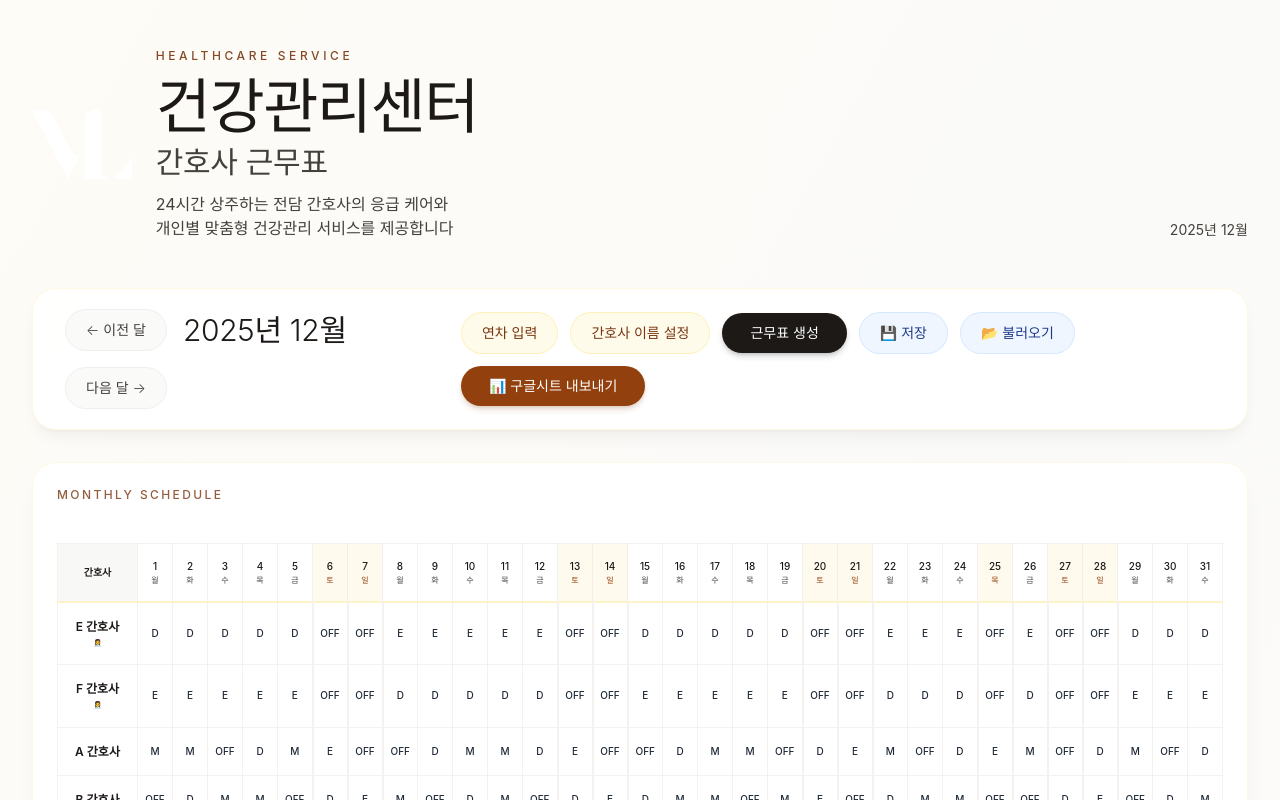
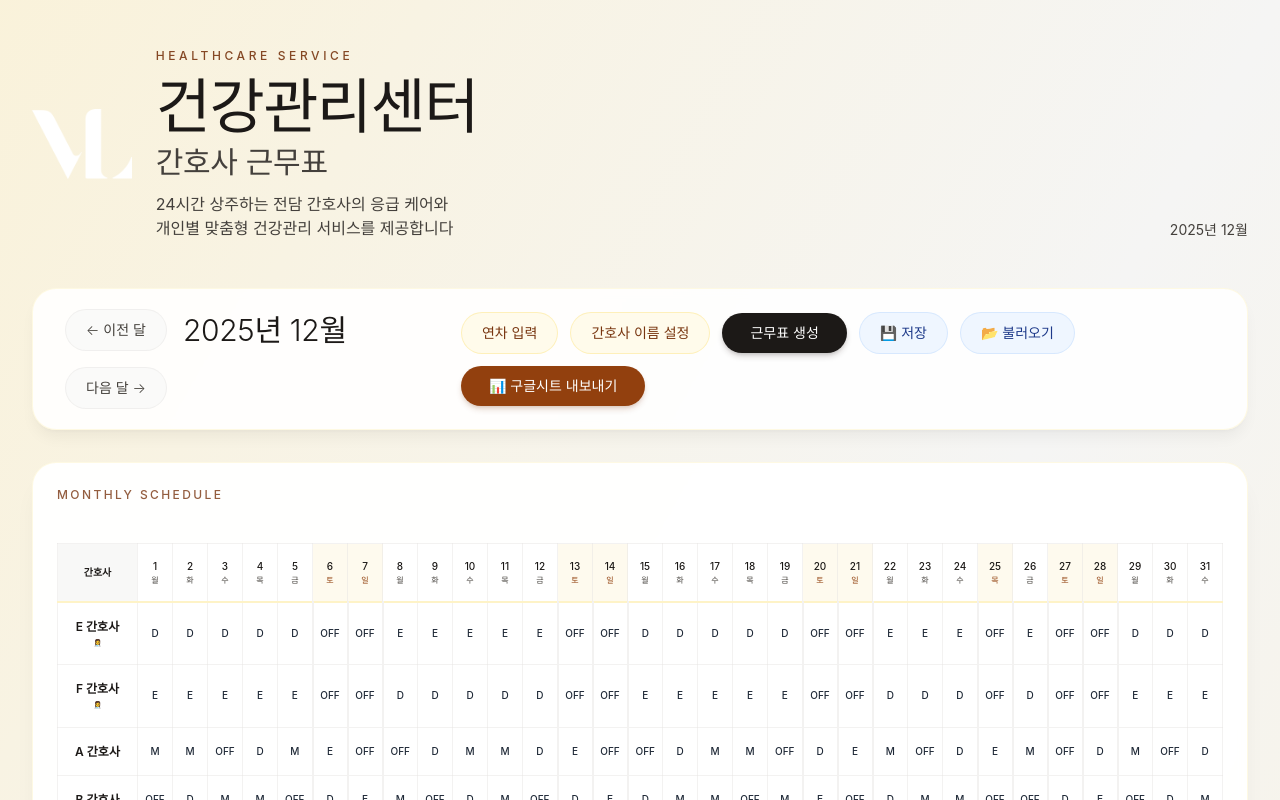
Before and after one commit to postpr0727-ship-it/VL_RN-SHEET, a React (Vite) app: page / in a window 1280 px wide. Shown: the top 800 px of the page. Built offline with nearby package versions, Linux system fonts and the light colour scheme.

Commit message:
전체 배경색 20% 진하게 조정

```diff
--- a/src/App.tsx
+++ b/src/App.tsx
@@ -150,7 +150,7 @@ function App() {
   );
 
   return (
-    <div className="min-h-screen bg-gradient-to-br from-amber-50/30 via-stone-50 to-amber-50/20 py-8 md:py-12 px-4 md:px-8">
+    <div className="min-h-screen bg-gradient-to-br from-amber-100/50 via-stone-100 to-amber-100/40 py-8 md:py-12 px-4 md:px-8">
       <div className="max-w-7xl mx-auto">
         <header className="mb-8 md:mb-12">
           <div className="flex items-center gap-6 mb-6">
--- a/src/index.css
+++ b/src/index.css
@@ -10,7 +10,7 @@ body {
   -webkit-font-smoothing: antialiased;
   -moz-osx-font-smoothing: grayscale;
   color: #292524;
-  background: #fefcfb;
+  background: #f5f1ee;
 }
 
 * {
```
